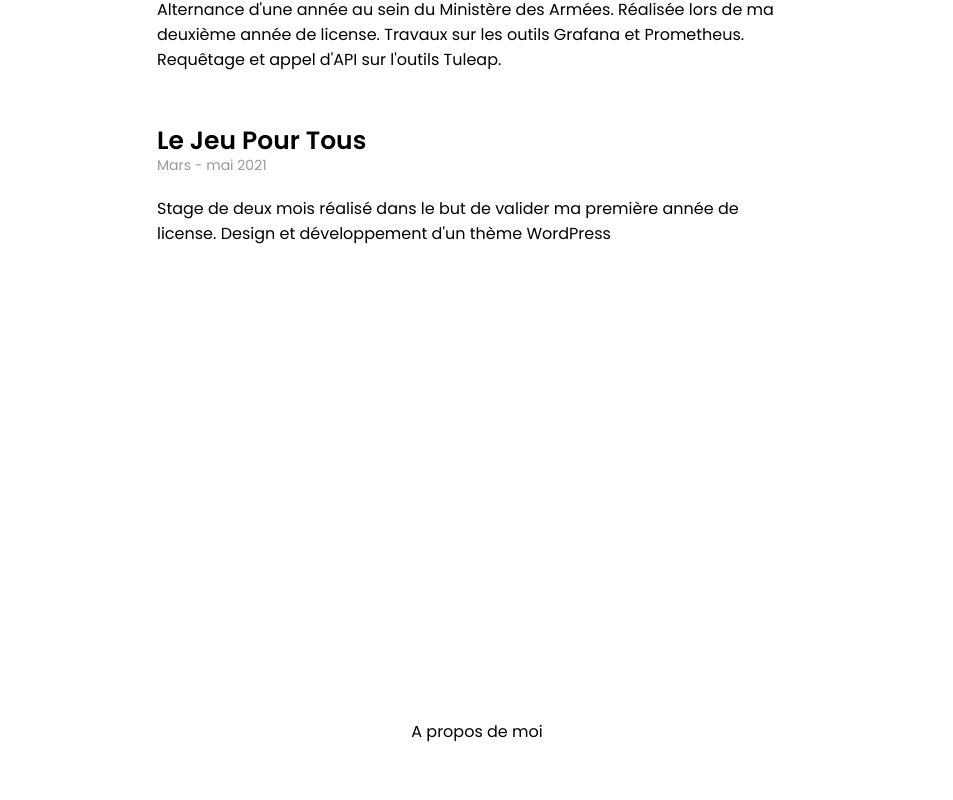
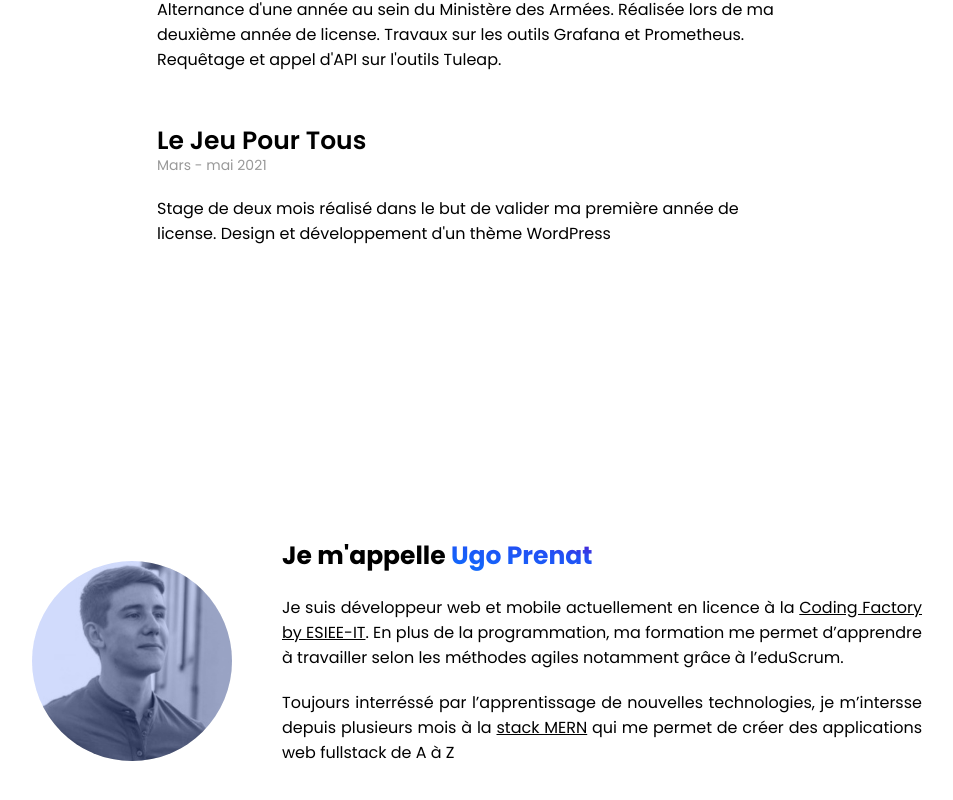
Before and after one commit to ugo-prenat/portfolio, a React (Create React App) app: page / in a window 1280 px wide. Shown: the part 3568-4368 px from the top of the page, without its empty margins (163-1116 px from the left). Built offline with nearby package versions, Linux system fonts and the light colour scheme.

Commit message:
start about section

```diff
--- a/src/components/about/About.jsx
+++ b/src/components/about/About.jsx
@@ -1,9 +1,22 @@
 import React from 'react'
+
+import css from '../../styles/about.module.css'
+import me from '../../assets/images/me.jpeg'
 
 export default function About() {
   return (
-    <div className='component' id='about'>
-      <p>A propos de moi</p>
+    <div className={`component ${css.component}`} id='about'>
+
+      <div className={css.imgContainer}>
+        <span className={css.colorFilter}></span>
+        <img src={me} alt='Photo de profil' />
+      </div>
+
+      <div className={css.content}>
+        <p className={css.title}>Je m'appelle <span>Ugo Prenat</span></p>
+        <p className={css.paragraph}>Je suis développeur web et mobile actuellement en licence à la <a href='https://codingfactory.fr/' target='_blank' rel='noreferrer'>Coding Factory by ESIEE-IT</a>. En plus de la programmation, ma formation me permet d’apprendre à travailler selon les méthodes agiles notamment grâce à l’eduScrum.</p>
+        <p className={css.paragraph}>Toujours interréssé par l’apprentissage de nouvelles technologies, je m’intersse depuis plusieurs mois à la <a href='https://www.kicklox.com/blog-talent/mern-stack-definition-enjeux-avantages/' target='_blank' rel='noreferrer'>stack MERN</a> qui me permet de créer des applications web fullstack de A à Z</p>
+      </div>
     </div>
   )
 }
--- /dev/null
+++ b/src/styles/about.module.css
@@ -0,0 +1,52 @@
+.component {
+  padding-top: 0;
+  flex-direction: row;
+}
+.imgContainer {
+  position: relative;
+  border-radius: 50%;
+  overflow: hidden;
+  width: 200px;
+  height: 200px;
+}
+.imgContainer img {
+  width: 100%;
+  height: 100%;
+  filter: grayscale(1);
+  transition: filter .2s;
+}
+.colorFilter {
+  background-color: var(--blue-color);
+  position: absolute;
+  top: 0;
+  left: 0;
+  width: 100%;
+  height: 100%;
+  opacity: .2;
+  z-index: +1;
+  transition: opacity .2s
+}
+.imgContainer:hover .colorFilter {
+  opacity: 0;
+}
+.imgContainer:hover img {
+  filter: grayscale(0);
+}
+.content {
+  width: 50%;
+  margin-left: 50px;
+}
+.title {
+  font-weight: 700;
+  font-size: 25px;
+  margin-bottom: 10px;
+}
+.title span {
+  background: -webkit-linear-gradient(80deg, #0D6EFD 0%, #2250F4 63.74%, #5D0EC4 100%);
+  -webkit-background-clip: text;
+  -webkit-text-fill-color: transparent;
+}
+.paragraph {
+  margin: 20px 0;
+  text-align: justify;
+}
```
Also changed, not shown: src/assets/images/me.jpeg (added).
